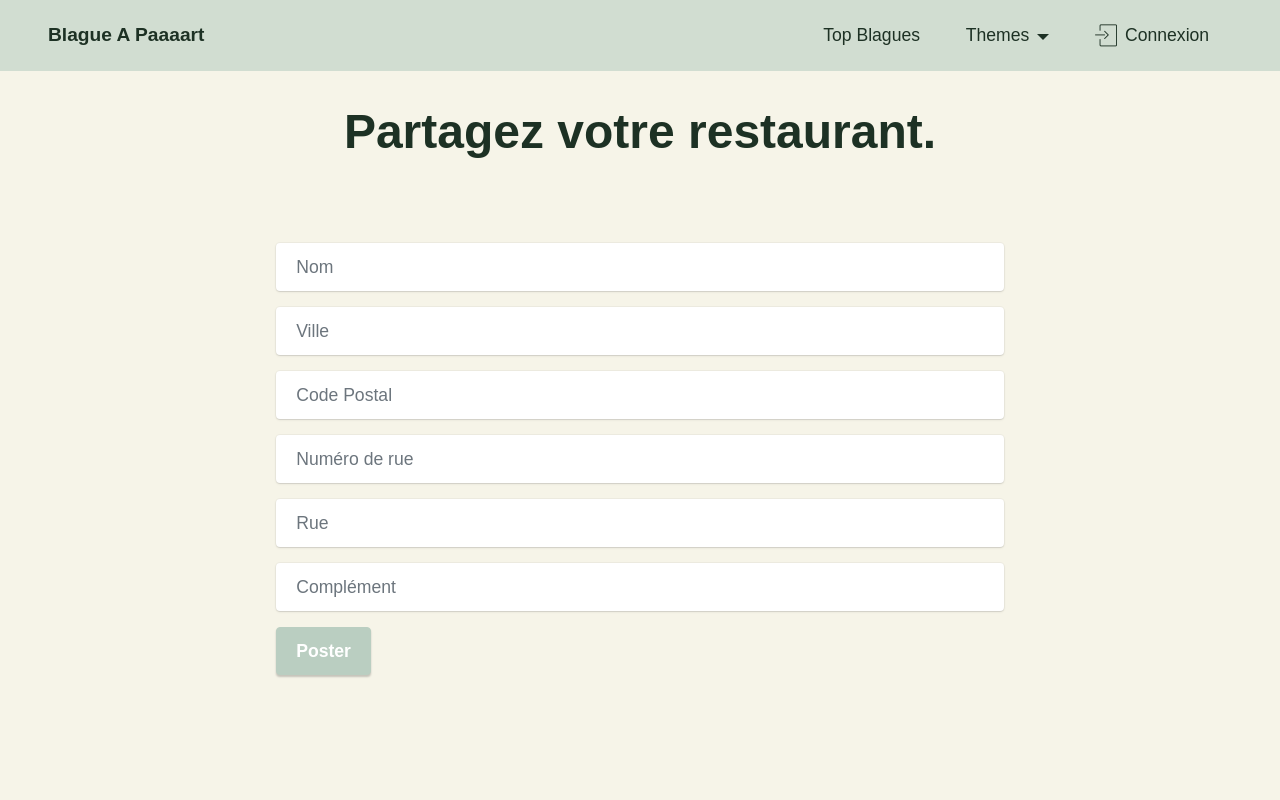
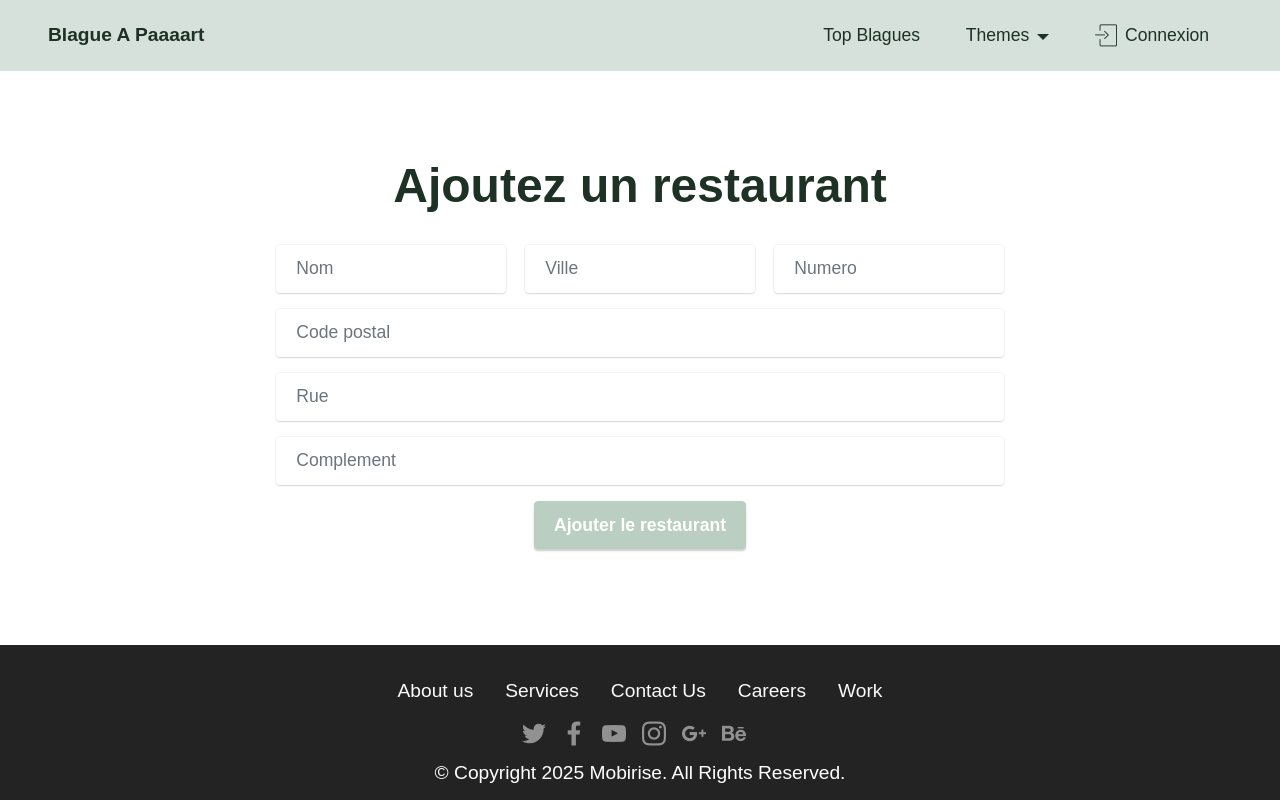
Before and after one commit to HamishLeFol/jock, a React (Create React App) app: page / in a window 1280 px wide. Shown: the top 800 px of the page. Built offline with nearby package versions, Linux system fonts and the light colour scheme.

Commit message:
ajout_composant_restaurant
la methode post ne fonctionne pas

```diff
--- a/src/App.js
+++ b/src/App.js
@@ -2,9 +2,7 @@ import logo from './logo.svg';
 import './App.css';
 //import React from "react"
 import Navbar from "./components/Navbar.js"
-import Connexion from "./components/Connexion.js"
-import Inscription from "./components/Inscription.js"
-import PosterBlague from "./components/PosterBlague.js"
+import AjoutRestaurant from "./components/AjoutRestaurant.js"
 import Footer from "./components/Footer.js"
 
 import "./assets/web/assets/mobirise-icons/mobirise-icons.css";
@@ -21,7 +19,7 @@ function App() {
     return (
         <div>
             <Navbar />
-            <PosterBlague/>
+            <AjoutRestaurant/>
             <Footer/>
 
             <section>
--- /dev/null
+++ b/src/components/AjoutRestaurant.js
@@ -0,0 +1,83 @@
+import { useState } from 'react';
+import axios from "axios";
+
+function AjoutRestaurantModule(){
+    const [form, setFrom] = useState(
+        {}
+    );
+    const config = {
+        headers: {
+          'Content-Type': 'application/json'
+        }
+      };
+
+    const handleSubmit = (event) => {
+        event.preventDefault();
+        axios.post("https://localhost:8000/AddRestoJson", JSON.stringify(form))
+        .then((response) => {console.log(response);});
+        console.log("ddd "+ JSON.stringify(form));
+    };
+
+    const handleChange = (event) => {
+        const {name, value} = event.target;
+        setFrom((prev) => {
+            return { ...prev, [name]: value };
+        });
+    };
+
+    return(
+
+        <section data-bs-version="5.1" className="form5 cid-tsPrbV9dQA" id="form5-q">
+
+
+        <div className="container">
+            <div className="mbr-section-head">
+                <h3 className="mbr-section-title mbr-fonts-style align-center mb-0 display-2">
+                    <strong>Ajoutez un restaurant</strong></h3>
+
+            </div>
+            <div className="row justify-content-center mt-4">
+                <div className="col-lg-8 mx-auto mbr-form" data-form-type="formoid">
+                    <form onSubmit={handleSubmit} method="POST" className="mbr-form form-with-styler" data-form-title="Form Name"><input type="hidden" name="email" data-form-email="true" value="S6w0+ErdcLMtY8bF2IMqCRaNT4/8G/rCTvm6rRhRHMJ9HlftANiVN2njGPBGAzEh2Std7R5S9Ezfn6wdiS28ns/rzN8k4cfywX94syi5WapB3Xr7E/HxrGl34Js08H8Z"/>
+                        <div className="row">
+                            <div hidden="hidden" data-form-alert="" className="alert alert-success col-12">Thanks for filling out
+                                the form!</div>
+                            <div hidden="hidden" data-form-alert-danger="" className="alert alert-danger col-12">Oops...! some problem!</div>
+                        </div>
+                        <div className="dragArea row">
+                            <div className="col-md col-sm-12 form-group mb-3" data-for="name">
+                                <input type="text" name="name" placeholder="Nom" data-form-field="name" className="form-control" onChange={handleChange} />
+                            </div>
+                            <div className="col-md col-sm-12 form-group mb-3" data-for="textarea">
+                                <input type="text" name="city" placeholder="Ville" data-form-field="textarea" className="form-control"  onChange={handleChange}/>
+                            </div>
+                            <div className="col-md col-sm-12 form-group mb-3" data-for="textarea">
+                                <input type="text" name="number" placeholder="Numero" data-form-field="textarea" className="form-control" onChange={handleChange}/>
+                            </div>
+                            <div className="col-12 form-group mb-3" data-for="textarea">
+                                <input type="text" name="postalCode" placeholder="Code postal" data-form-field="textarea" className="form-control"  onChange={handleChange}/>
+                            </div>
+                            <div className="col-12 form-group mb-3" data-for="textarea">
+                                <input type="text" name="street" placeholder="Rue" data-form-field="textarea" className="form-control"  onChange={handleChange}/>
+                            </div>
+                            <div className="col-12 form-group mb-3" data-for="textarea">
+                                <input type="text" name="complement" placeholder="Complement" data-form-field="textarea" className="form-control"  onChange={handleChange}/>
+                            </div>
+
+                            <div className="col-lg-12 col-md-12 col-sm-12 align-center mbr-section-btn"><button type="submit" className="btn btn-primary display-4">Ajouter le restaurant</button></div>
+                        </div>
+                    </form>
+                </div>
+            </div>
+        </div>
+        </section>
+    )
+}
+
+export default function AjoutRestaurantPage() {
+    return (
+    <div>
+        <AjoutRestaurantModule />
+    </div>
+    )
+}
```
